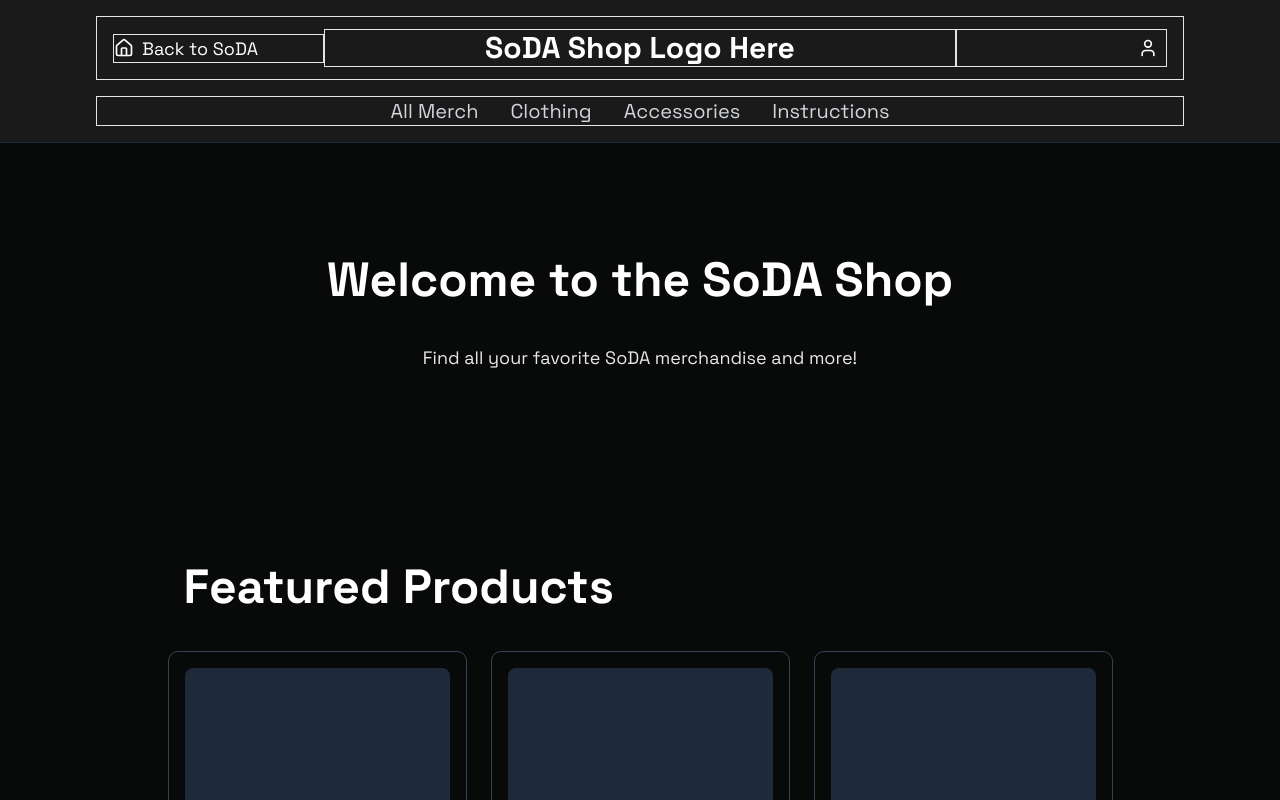
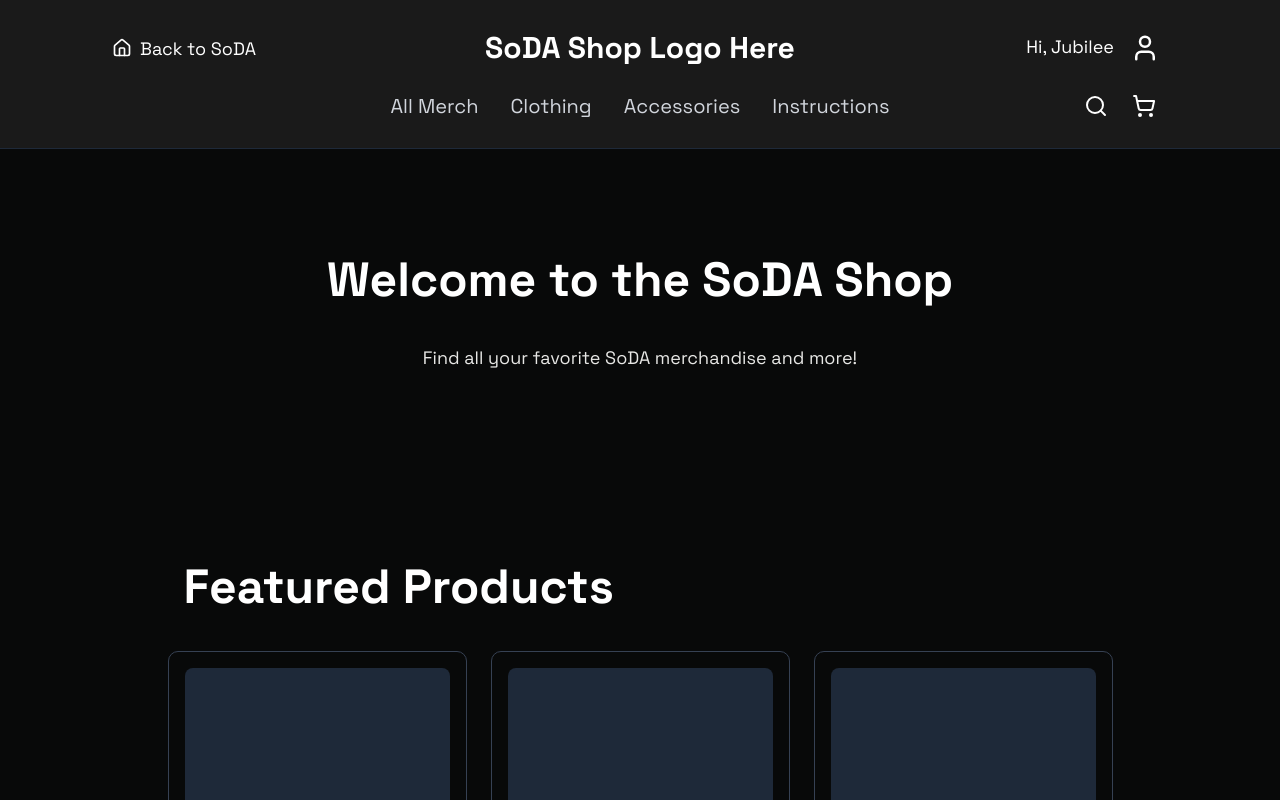
Before and after one commit to asusoda/asu-soda-newsite, a React (Vite) app: page /shop in a window 1280 px wide. Shown: the top 800 px of the page. Built offline with nearby package versions, Linux system fonts and the light colour scheme.

Commit message:
header done woohoo

```diff
--- a/src/components/SodaShop/SodaShopHeader.tsx
+++ b/src/components/SodaShop/SodaShopHeader.tsx
@@ -1,7 +1,10 @@
 "use client"
 
 import { Link, NavLink } from "react-router-dom"
-import { Home, User } from "lucide-react" // Assuming you have lucide-react installed
+import { Home, User } from 'lucide-react';
+import { ShoppingCart } from 'lucide-react';
+import { Search } from 'lucide-react';
+
 import { useState, useEffect } from "react"
 
 export default function SodaShopHeader() {
@@ -43,15 +46,15 @@ export default function SodaShopHeader() {
 
   return (
     <header
-      className={`bg-[#1a1a1a] border-b border-gray-800 py-4 px-6 md:px-12 lg:px-24 w-full fixed top-0 z-50 ${
+      className={`bg-[#1a1a1a] border-b border-gray-800 py-2 sm:py-4 px-4 sm:px-6 md:px-12 lg:px-24 w-full fixed top-0 z-50 ${
         isVisible
           ? "translate-y-0 transition-transform duration-200 ease-out" // FASTER reappear
           : "-translate-y-full transition-transform duration-400 ease-in" // NORMAL disappear
       }`}
     >
-      <div className="border flex items-center justify-between h-16 px-4">
+      <div className="flex items-center justify-between h-12 sm:h-16 px-2 sm:px-4">
         {/* Logo and Home Link */}
-        <div className="border flex items-center gap-4 w-[20%]">
+        <div className="flex items-center gap-4 w-[20%]">
           <Link to="/" className="flex items-center gap-2 text-white hover:text-gray-300">
             <Home size={20} />
             <span>Back to SoDA</span>
@@ -59,61 +62,65 @@ export default function SodaShopHeader() {
         </div>
 
         {/* Shop Title */}
-        <div className="border flex-1 flex justify-center">
-          <Link to="/shop" className="text-3xl font-bold text-white hover:text-gray-300 ">
+        <div className="flex-1 flex justify-center">
+          <Link to="/shop" className="text-xl sm:text-2xl md:text-3xl font-bold text-white hover:text-gray-300">
             SoDA Shop Logo Here
           </Link>
         </div>
 
         {/* User and Balance Icons */}
-        <div className="border flex items-right gap-4 w-[20%]">
+        <div className="flex items-right gap-4 w-[20%]">
           <Link
             to="/shop/profile"
-            className="text-white hover:text-gray-300 p-2 rounded-full hover:bg-gray-800 ml-auto"
+            className="text-white hover:text-gray-300 p-2 rounded-full hover:bg-gray-800 ml-auto flex gap-4"
           >
-            <User size={20} />
+            <div>Hi, Jubilee</div> {/* need to make this change based on user name? or balance? i am not sure */}
+            <User size={30} /> {/* profile picture? */}
           </Link>
         </div>
       </div>
 
-      {/* Shop Navigation */}
-      <nav className="mt-4">
-        <ul className="border flex justify-center gap-8 text-gray-300 text-xl">
+  <div className="flex items-center justify-between py-3 px-2 sm:px-4">
+    {/* Left Placeholder */}
+    <div className="w-[20%] sm:w-[10%] md:w-[15%]"></div>
+
+    {/* Center Nav */}
+    <nav className="flex-1 flex justify-center">
+      <ul className="flex justify-center gap-4 sm:gap-6 md:gap-8 text-gray-300 text-base sm:text-lg md:text-xl">
         <li>
-            <NavLink
-              to="/shop/category/all"
-              end
-              className={({ isActive }) => (isActive ? "text-white border-b-2 border-white pb-1" : "hover:text-white")}
-            >
+          <NavLink to="/shop/category/all" end className={({ isActive }) => (isActive ? "text-white border-b-2 border-white pb-1" : "hover:text-white")}>
             All Merch
           </NavLink>
         </li>
         <li>
-            <NavLink
-              to="/shop/category/clothing"
-              className={({ isActive }) => (isActive ? "text-white border-b-2 border-white pb-1" : "hover:text-white")}
-            >
+          <NavLink to="/shop/category/clothing" className={({ isActive }) => (isActive ? "text-white border-b-2 border-white pb-1" : "hover:text-white")}>
             Clothing
           </NavLink>
         </li>
         <li>
-            <NavLink
-              to="/shop/category/accessories"
-              className={({ isActive }) => (isActive ? "text-white border-b-2 border-white pb-1" : "hover:text-white")}
-            >
+          <NavLink to="/shop/category/accessories" className={({ isActive }) => (isActive ? "text-white border-b-2 border-white pb-1" : "hover:text-white")}>
             Accessories
           </NavLink>
         </li>
         <li>
-            <NavLink
-              to="/shop/instructions"
-              className={({ isActive }) => (isActive ? "text-white border-b-2 border-white pb-1" : "hover:text-white")}
-            >
+          <NavLink to="/shop/instructions" className={({ isActive }) => (isActive ? "text-white border-b-2 border-white pb-1" : "hover:text-white")}>
             Instructions
           </NavLink>
         </li>
       </ul>
     </nav>
+
+    {/* Right Icons */}
+    <div className="flex gap-6 text-white hover:text-gray-300 px-3 hover:bg-gray-800 cursor-pointer w-[20%] sm:w-[10%] md:w-[15%] items-right ">
+      <ul className="ml-auto">
+        <Search/>
+      </ul>
+      <ul>
+        <ShoppingCart size={24} />
+      </ul>
+    </div>
+</div>
+
     </header>
   )
 }
```
Lines whose indentation alone changed are shown as unchanged.
